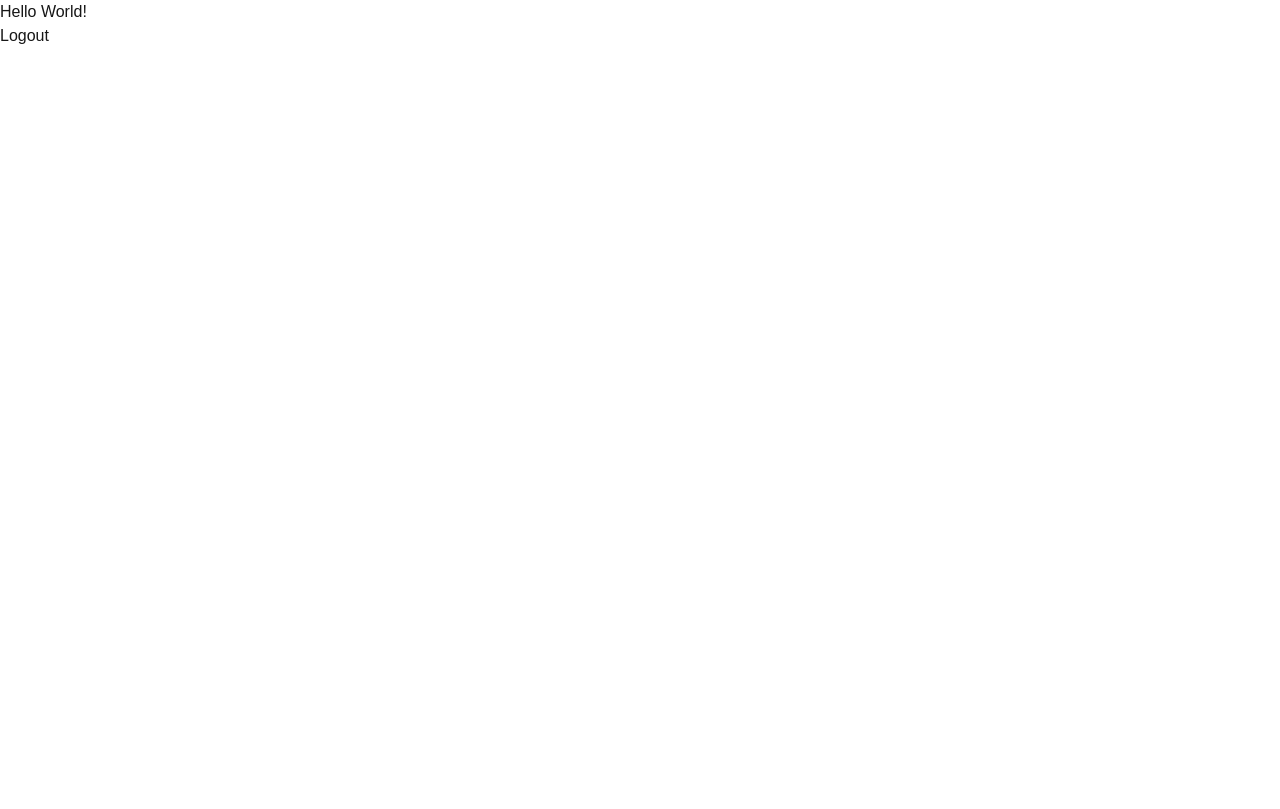
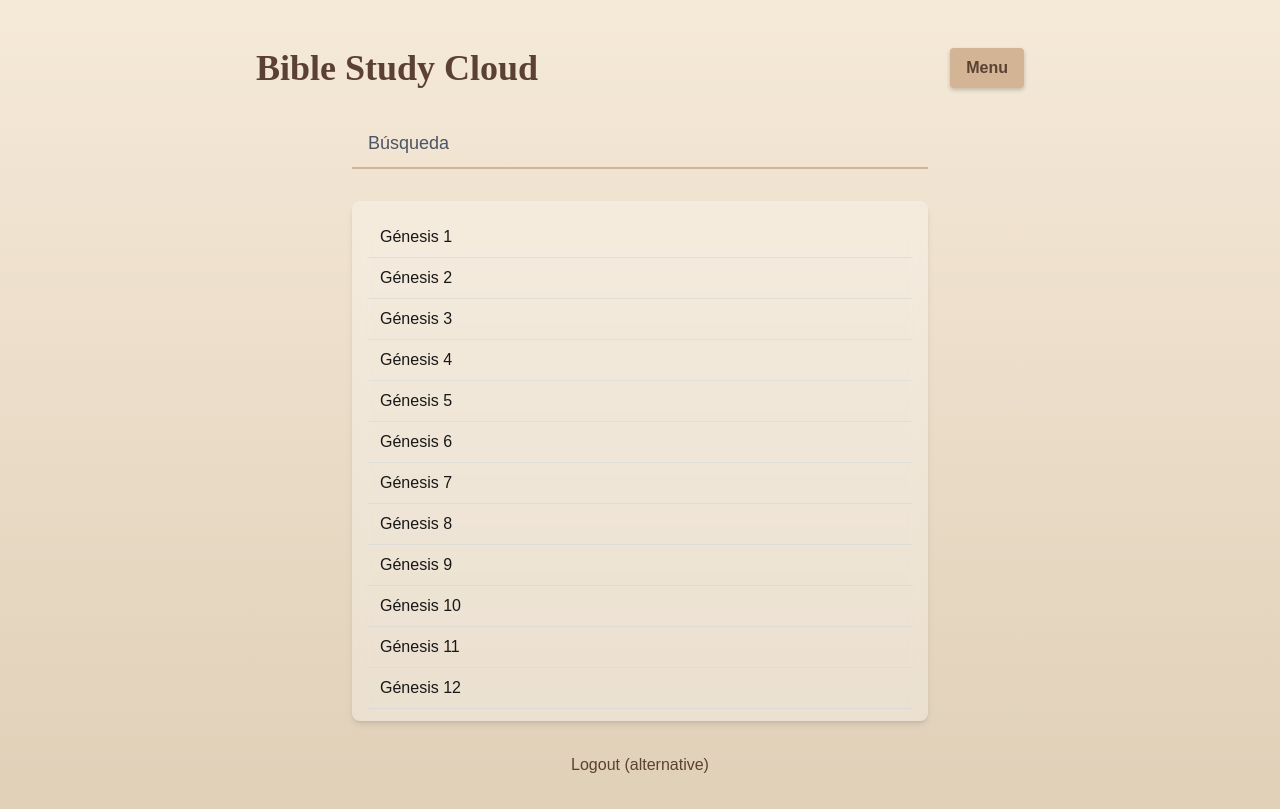
Before and after one commit to mantrax314/biblestudycloud, a Next.js app: page / in a window 1280 px wide. Built offline with nearby package versions, Linux system fonts and the light colour scheme; no server answers; sample sign-in values are in the browser's storage.

Commit message:
Implement home page UI with search, chapter list, and menu modal

```diff
--- a/src/app/page.tsx
+++ b/src/app/page.tsx
@@ -1,14 +1,25 @@
 'use client';
 
-import { useEffect } from 'react';
+import { useEffect, useState } from 'react';
 import { useRouter } from 'next/navigation';
-import Link from 'next/link'; // Import Link for navigation
+import Link from 'next/link';
 import { onAuthStateChanged } from 'firebase/auth';
-import { auth } from '../lib/firebase'; // Assuming your firebase.ts exports auth
+import { auth } from '../lib/firebase';
+
+interface Chapter {
+  id: string;
+  section: string;
+  chapter: string;
+}
 
 export default function Home() {
   const router = useRouter();
+  const [searchTerm, setSearchTerm] = useState('');
+  const [allChapters, setAllChapters] = useState<Chapter[]>([]);
+  const [filteredChapters, setFilteredChapters] = useState<Chapter[]>([]);
+  const [isMenuModalOpen, setIsMenuModalOpen] = useState(false); // State for modal
 
+  // Authentication check
   useEffect(() => {
     const unsubscribe = onAuthStateChanged(auth, (user) => {
       if (!user) {
@@ -18,13 +29,133 @@ export default function Home() {
     return () => unsubscribe();
   }, [router]);
 
+  // Fetch Bible chapters
+  useEffect(() => {
+    fetch('/bible_chapters.json')
+      .then((res) => res.json())
+      .then((data) => {
+        setAllChapters(data);
+        setFilteredChapters(data);
+      })
+      .catch(console.error);
+  }, []);
+
+  // Filter chapters based on search term
+  useEffect(() => {
+    if (!searchTerm) {
+      setFilteredChapters(allChapters);
+    } else {
+      const lowerSearchTerm = searchTerm.toLowerCase();
+      setFilteredChapters(
+        allChapters.filter(
+          (chapter) =>
+            chapter.section.toLowerCase().includes(lowerSearchTerm) ||
+            chapter.chapter.toLowerCase().includes(lowerSearchTerm) ||
+            `${chapter.section.toLowerCase()} ${chapter.chapter.toLowerCase()}`.includes(lowerSearchTerm)
+        )
+      );
+    }
+  }, [searchTerm, allChapters]);
+
+  const handleSearchChange = (e: React.ChangeEvent<HTMLInputElement>) => {
+    setSearchTerm(e.target.value);
+  };
+
+  const clearSearch = () => {
+    setSearchTerm('');
+  };
+
+  const handleMenuClick = () => {
+    setIsMenuModalOpen(true);
+  };
+
+  const closeMenuModal = () => {
+    setIsMenuModalOpen(false);
+  };
+
   return (
-    <div>
-      <h1>Hello World!</h1>
-      {/* Add Logout Link */}
-      <Link href="/logout">
-        Logout
-      </Link>
+    <div className={`flex min-h-screen flex-col items-center justify-start pt-8 px-4 md:pt-12 ${isMenuModalOpen ? 'overflow-hidden' : ''}`} style={{ background: 'linear-gradient(180deg, #f5e9d8 0%, #e0d0b8 100%)' }}>
+      {/* Header Section */}
+      <div className="w-full max-w-3xl flex justify-between items-center mb-8">
+        <h1 className="text-3xl md:text-4xl font-bold" style={{ fontFamily: 'serif', color: '#5a4132' }}>
+          Bible Study Cloud
+        </h1>
+        <button
+          onClick={handleMenuClick}
+          className="bg-[#d3b596] hover:bg-[#c4a585] text-[#5a4132] font-bold py-2 px-4 rounded focus:outline-none focus:shadow-outline text-sm md:text-base"
+          style={{ boxShadow: '0 2px 4px rgba(0, 0, 0, 0.2)' }}
+        >
+          Menu
+        </button>
+      </div>
+
+      {/* Search Input Section */}
+      <div className="w-full max-w-xl mb-8 relative flex items-center">
+        <input
+          type="text"
+          placeholder="Búsqueda"
+          value={searchTerm}
+          onChange={handleSearchChange}
+          className="appearance-none border-b-2 border-[#d3b596] w-full py-3 px-4 text-gray-700 leading-tight focus:outline-none bg-transparent placeholder-gray-600 text-lg"
+        />
+        {searchTerm && (
+          <button
+            onClick={clearSearch}
+            className="absolute right-0 mr-3 text-gray-600 hover:text-gray-800 text-2xl"
+            aria-label="Clear search"
+          >
+            &times;
+          </button>
+        )}
+      </div>
+
+      {/* Chapters List Section */}
+      <div className="w-full max-w-xl bg-white/30 backdrop-blur-sm p-4 rounded-lg shadow-md overflow-y-auto" style={{ maxHeight: 'calc(100vh - 280px)' /* Adjust based on header/footer height */ }}>
+        {filteredChapters.length > 0 ? (
+          <ul>
+            {filteredChapters.map((chapter) => (
+              <li key={chapter.id} className="py-2 px-3 border-b border-gray-300/50 hover:bg-white/20 cursor-pointer">
+                {chapter.section} {chapter.chapter}
+              </li>
+            ))}
+          </ul>
+        ) : (
+          <p className="text-center text-gray-600 py-4">No se encontraron capítulos.</p>
+        )}
+      </div>
+
+      {/* Logout Link - now part of the main layout, not menu modal logic explicitly here */}
+      <div className="mt-auto pt-8 pb-8">
+        {/* The main logout is in the menu modal now, this one could be removed or kept as an alternative */}
+        <Link href="/logout" className="text-[#5a4132] hover:underline">
+          Logout (alternative)
+        </Link>
+      </div>
+
+      {/* Menu Modal */}
+      {isMenuModalOpen && (
+        <div className="fixed inset-0 bg-black/60 backdrop-blur-sm flex items-center justify-center z-50 p-4">
+          <div className="bg-gradient-to-br from-[#f5e9d8] to-[#e0d0b8] p-6 rounded-lg shadow-2xl w-full max-w-xs mx-auto">
+            <div className="flex flex-col space-y-3">
+              <Link
+                href="/logout"
+                onClick={closeMenuModal} // Close modal on click
+                className="w-full bg-[#d3b596] hover:bg-[#c4a585] text-[#5a4132] font-bold py-3 px-4 rounded focus:outline-none focus:shadow-outline text-center"
+                style={{ boxShadow: '0 2px 4px rgba(0, 0, 0, 0.2)' }}
+              >
+                Cerrar Sesión
+              </Link>
+              <button
+                onClick={closeMenuModal}
+                className="w-full bg-[#d3b596] hover:bg-[#c4a585] text-[#5a4132] font-bold py-3 px-4 rounded focus:outline-none focus:shadow-outline"
+                style={{ boxShadow: '0 2px 4px rgba(0, 0, 0, 0.2)' }}
+              >
+                Cerrar
+              </button>
+            </div>
+          </div>
+        </div>
+      )}
     </div>
   );
 }
```
